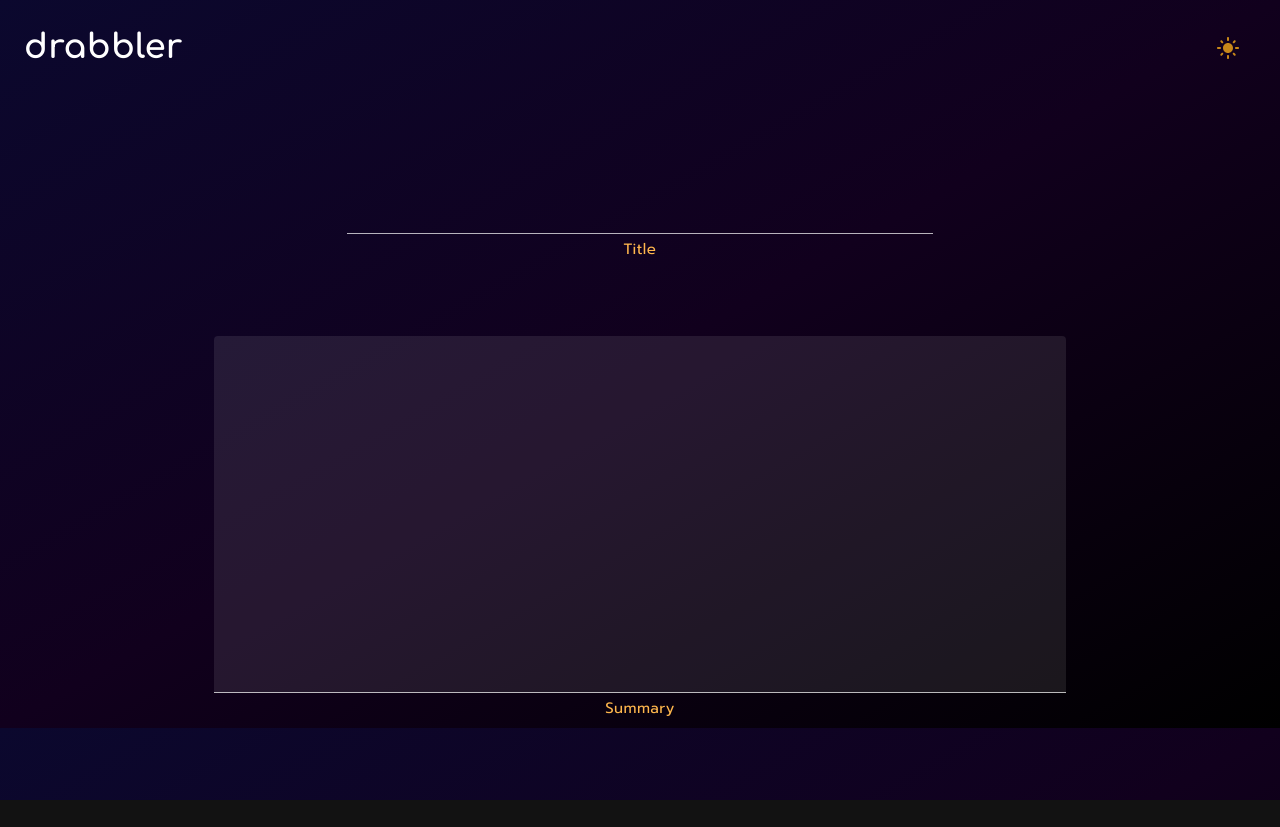
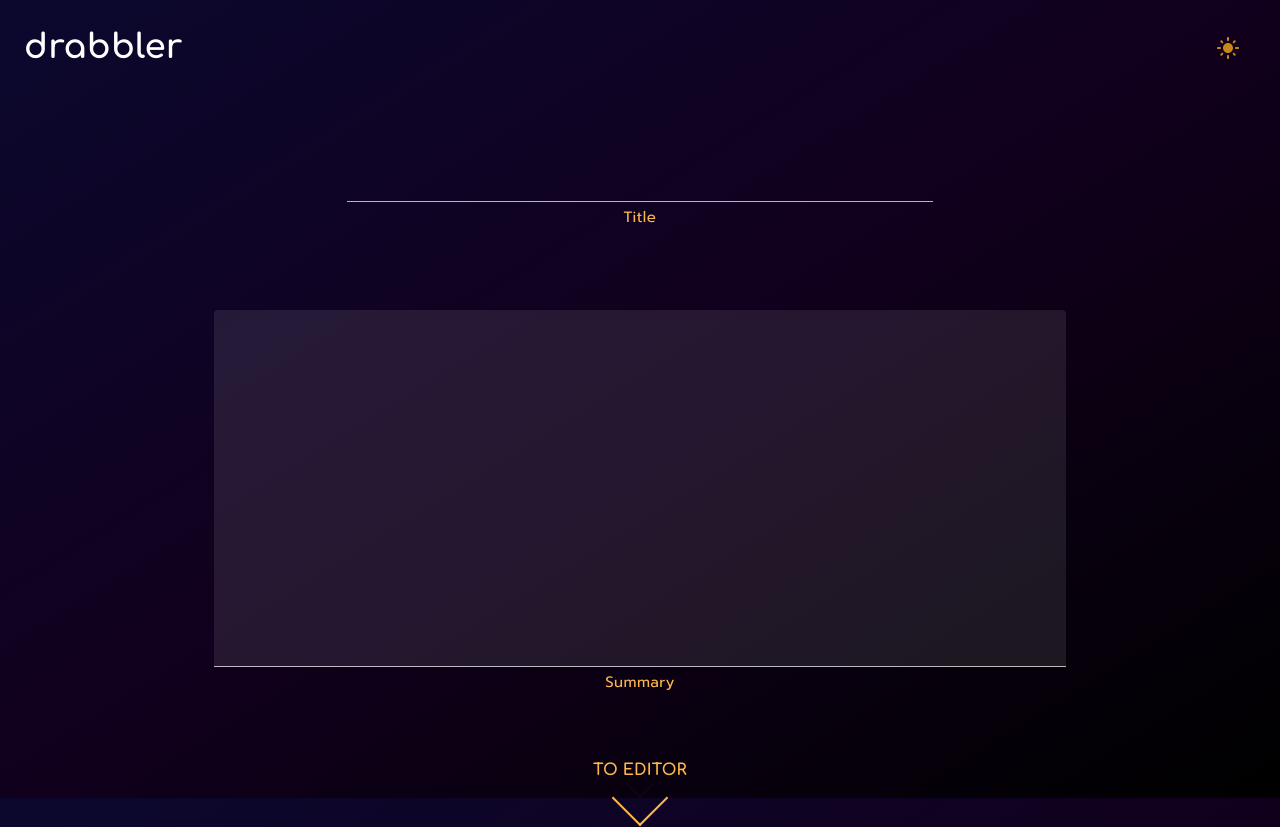
Before and after one commit to aio-v/Drabbler, a Next.js app: page /project in a window 1280 px wide. Before the commit the page ends 800 px from the top, so only its background shows below. Built offline with nearby package versions, Linux system fonts and the light colour scheme.

Commit message:
Add TO EDITOR button on title page

```diff
--- /dev/null
+++ b/components/buttons/toEditorButton.jsx
@@ -0,0 +1,25 @@
+import React from 'react';
+import { Box, Typography } from '@mui/material';
+import { useTheme } from '@mui/material';
+import styles from '../../styles/ToEditorButton.module.css';
+
+export default function ToEditorButton() {
+    const theme = useTheme();
+    return (
+        <a href="">
+            <Box sx={{position: 'relative'}}>
+                <Typography sx={{
+                    pb: 2,
+                    fontFamily: 'Comfortaa',
+                    color:theme.palette.mode === 'dark' ? theme.palette.primary.main :
+                    theme.palette.secondary.main
+                    }}>
+                    TO EDITOR
+                </Typography>
+                <Box sx={{position: 'relative'}}>
+                    <Box className={styles.arrow} mode={theme.palette.mode}></Box>
+                </Box>
+            </Box>
+        </a>
+    );
+}
--- a/components/editor.jsx
+++ b/components/editor.jsx
@@ -0,0 +1,7 @@
+
+
+export default function Editor() {
+    return (
+        <><h2>Editor</h2></>
+    )
+}
--- a/components/title.jsx
+++ b/components/title.jsx
@@ -1,17 +1,18 @@
 import React from 'react';
 import { useTheme } from '@mui/material';
 import { TextField, Box } from '@mui/material';
+import ToEditorButton from './buttons/toEditorButton';
 
 export default function Title() {
     const theme = useTheme();
     return (
         <Box sx={{
-            mt: 6,
+            mt: 2,
             display: 'flex',
             flexDirection: 'column',
             alignContents: 'center',
             textAlign: 'center',
-            rowGap: '50px',
+            rowGap: 7,
         }}>
             <Box>
                 <TextField
@@ -79,6 +80,7 @@ export default function Title() {
                 }
             }}
             />
+            <ToEditorButton />
         </Box>
     );
 }
--- a/pages/project.js
+++ b/pages/project.js
@@ -1,10 +1,12 @@
 import Layout from '../layouts/layout'
 import Title from '../components/title'
+import Editor from '../components/editor'
 
 export default function Project() {
     return (
         <Layout>
             <Title />
+            {/* <Editor /> */}
         </Layout>
     );
 }
--- /dev/null
+++ b/styles/ToEditorButton.module.css
@@ -0,0 +1,50 @@
+.arrow,
+.arrow:before {
+  position: absolute;
+  left: 50%;
+}
+
+.arrow[mode="dark"], .arrow[mode="dark"]:before {
+  border-color: #ffb74d;
+}
+
+.arrow[mode="light"], .arrow[mode="light"]:before {
+  border-color: #2196f3;
+}
+
+.arrow {
+  width: 40px;
+  height: 40px;
+  top: 50%;
+  margin: -20px 0 0 -20px;
+  transform: rotate(45deg);
+  border-left: none;
+  border-top: none;
+  border-right: 2px solid;
+  border-bottom: 2px solid;
+}
+
+.arrow:before {
+  content: '';
+  width: 20px;
+  height: 20px;
+  top: 50%;
+  margin: -10px 0 0 -10px;
+  border-left: none;
+  border-top: none;
+  border-right: 1px solid;
+  border-bottom: 1px solid;
+  animation-duration: 2s;
+  animation-iteration-count: infinite;
+  animation-name: arrow;
+}
+
+@keyframes arrow {
+  0% {
+    opacity: 1;
+  }
+  100% {
+    opacity: 0;
+    transform: translate(-10px, -10px);
+  }
+}
```
